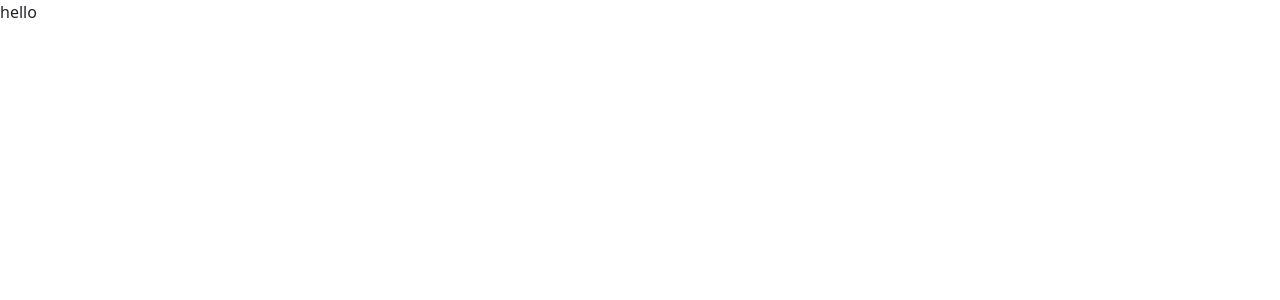
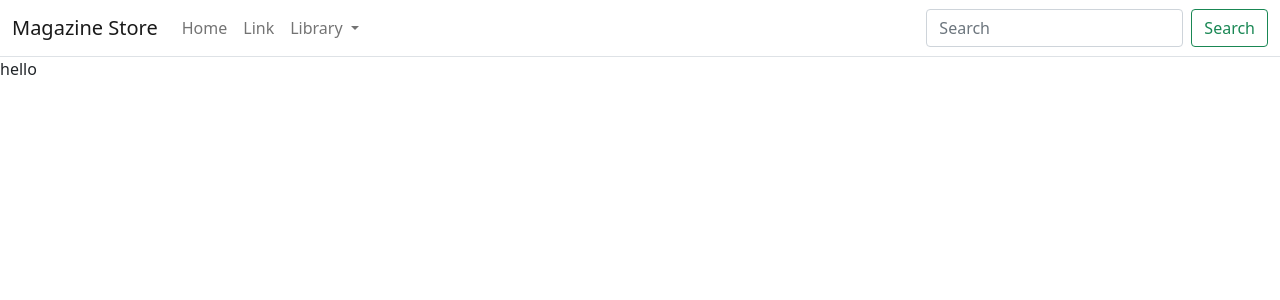
Before and after one commit to mamuzaan/Portfolio_MS5, a Django app: page / in a window 1280 px wide. Before the commit the part shown is almost empty. Shown: the top 300 px of the page. Run offline with Django 3.2, Linux system fonts and the light colour scheme.

Commit message:
added bootstrap template main page header

```diff
--- a/templates/base.html
+++ b/templates/base.html
@@ -22,6 +22,8 @@
 
     {% block corejs %}
     <script src="https://cdn.jsdelivr.net/npm/bootstrap@5.0.2/dist/js/bootstrap.bundle.min.js" integrity="sha384-MrcW6ZMFYlzcLA8Nl+NtUVF0sA7MsXsP1UyJoMp4YLEuNSfAP+JcXn/tWtIaxVXM" crossorigin="anonymous"></script>
+    <script src="https://cdn.jsdelivr.net/npm/@popperjs/core@2.9.2/dist/umd/popper.min.js" integrity="sha384-IQsoLXl5PILFhosVNubq5LC7Qb9DXgDA9i+tQ8Zj3iwWAwPtgFTxbJ8NT4GN1R8p" crossorigin="anonymous"></script>
+    <script src="https://cdn.jsdelivr.net/npm/bootstrap@5.0.2/dist/js/bootstrap.min.js" integrity="sha384-cVKIPhGWiC2Al4u+LWgxfKTRIcfu0JTxR+EQDz/bgldoEyl4H0zUF0QKbrJ0EcQF" crossorigin="anonymous"></script>
     {% endblock %}
 
     {% block extra_js %}
@@ -30,7 +32,45 @@
     <title>Magazine {% block extra_title %}{% endblock %}</title>
   </head>
   <body>
-    <header class="container-fluid fixed-top"></header>
+    <header>
+      <nav class="navbar navbar-expand-md navbar-light bg-white border-bottom">
+          <div class="container-fluid">
+              <a class="navbar-brand" href="{% url 'home' %}">Magazine Store</a>
+              <button class="navbar-toggler" type="button" data-bs-toggle="collapse" data-bs-target="#navbarCollapse"
+                  aria-controls="navbarCollapse" aria-expanded="false" aria-label="Toggle navigation">
+                  <span class="navbar-toggler-icon"></span>
+              </button>
+              <div class="collapse navbar-collapse" id="navbarCollapse">
+                  <ul class="navbar-nav me-auto mb-2 mb-md-0">
+                      <li class="nav-item active">
+                          <a class="nav-link" aria-current="page" href="/">Home</a>
+                      </li>
+                      <li class="nav-item">
+                          <a class="nav-link" href="#">Link</a>
+                      </li>
+                      <li class="nav-item dropdown">
+                          <a class="nav-link dropdown-toggle" href="#" id="navbarDropdown" role="button"
+                              data-bs-toggle="dropdown" aria-expanded="false">
+                              Library
+                          </a>
+                          <ul class="dropdown-menu" aria-labelledby="navbarDropdown">
+                              <li><a class="dropdown-item" href="#">All</a></li>
+
+                              <li>
+                                  <a class="dropdown-item" href="#">name</a>
+                              </li>
+
+                          </ul>
+                      </li>
+                  </ul>
+                  <form class="d-flex">
+                      <input class="form-control me-2" type="search" placeholder="Search" aria-label="Search">
+                      <button class="btn btn-outline-success" type="submit">Search</button>
+                  </form>
+              </div>
+          </div>
+      </nav>
+  </header>
 
     {% if messages %}
         <div class="message-container"></div>
```
Also changed, not shown: store/urls.py (line endings or trailing spaces).
